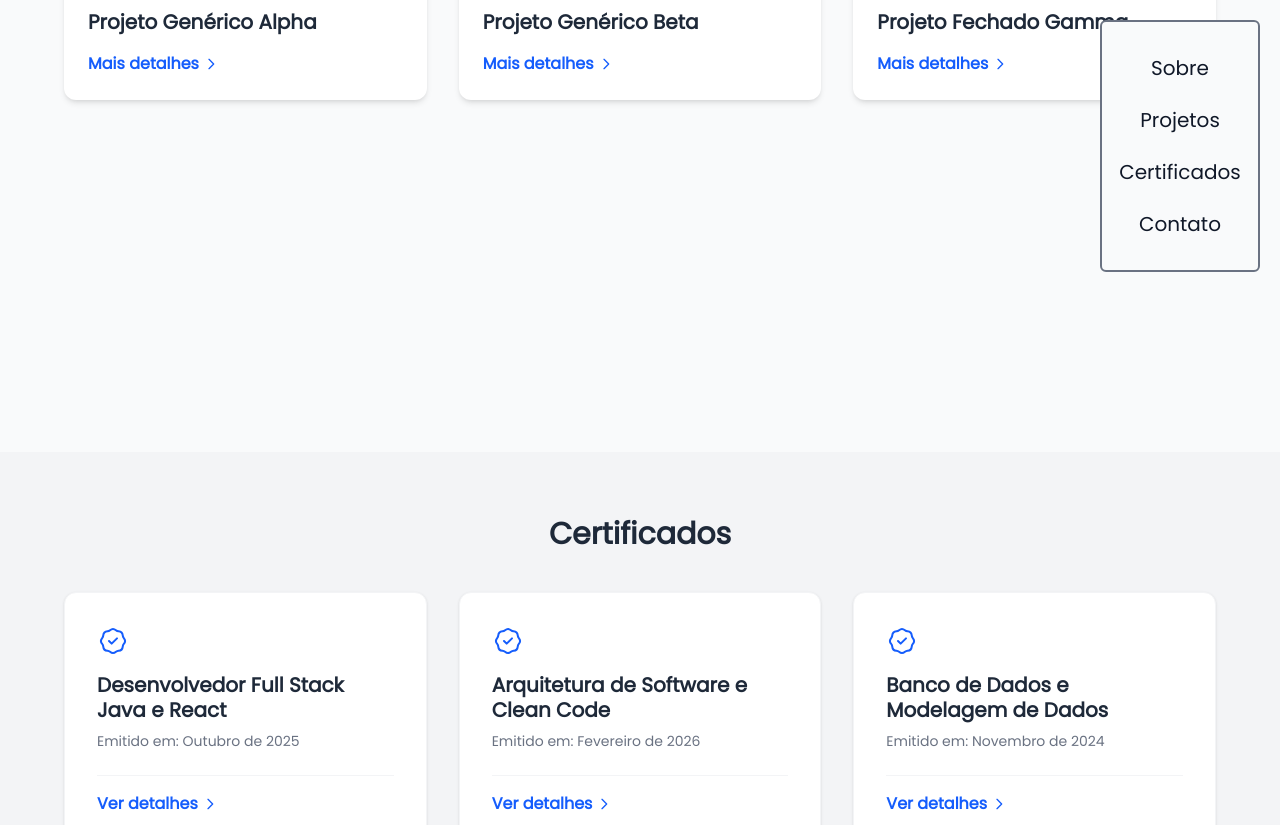
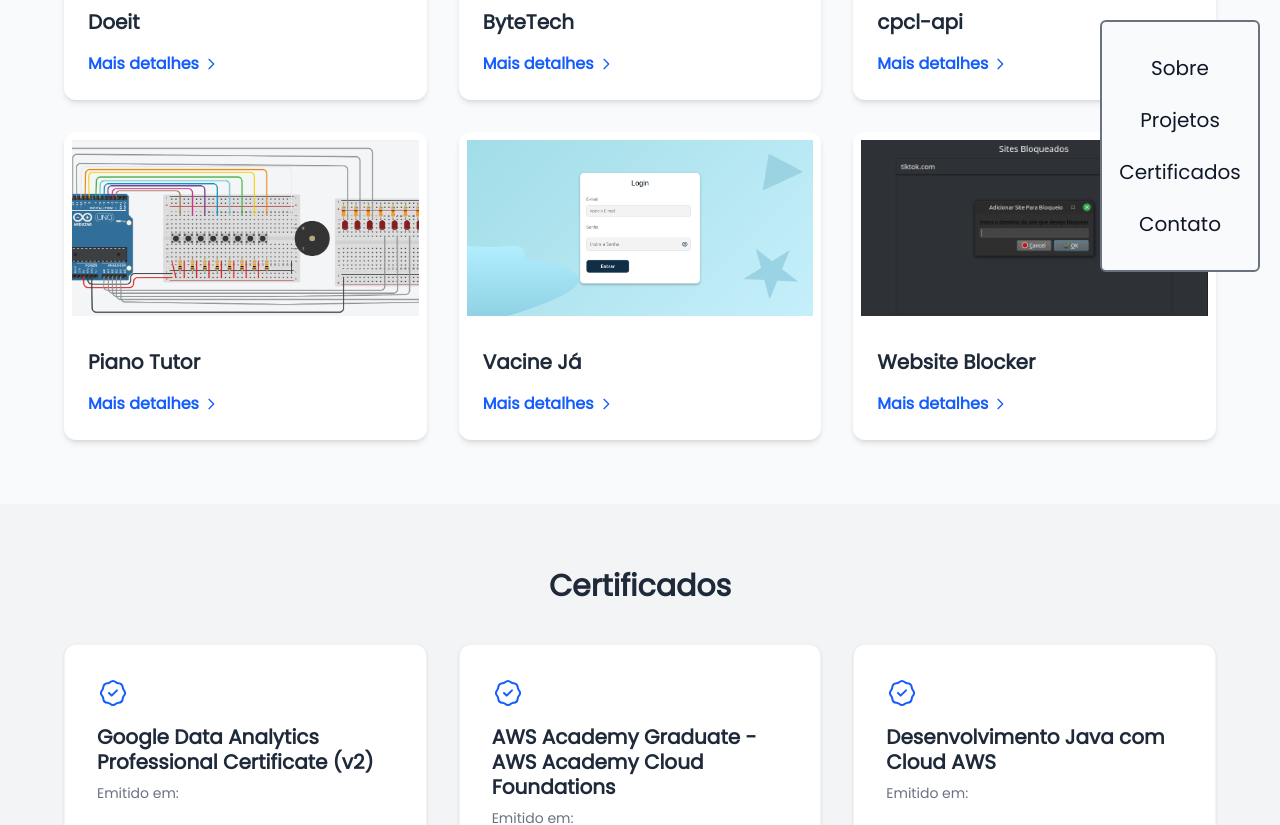
Before and after one commit to Gustavo7327/Portfolio, a React (Vite) app: page / in a window 1280 px wide. Shown: the part 1660-2485 px from the top of the page. Built offline with nearby package versions, Linux system fonts and the light colour scheme.

Commit message:
feat: remove mocked data and add translation for the info of the projects

```diff
--- a/src/sections/Certifications.jsx
+++ b/src/sections/Certifications.jsx
@@ -4,38 +4,15 @@ import { useLanguage } from "../i18n/LanguageProvider";
 const mockCertificates = [
   {
     id: 1,
-    title: "Desenvolvedor Full Stack Java e React",
-    issueDate: "Outubro de 2025",
-    concepts: [
-      "Programação Orientada a Objetos com Java",
-      "Criação de APIs RESTful com Spring Boot",
-      "Desenvolvimento de interfaces reativas com React",
-      "Gerenciamento de estado e Hooks",
-      "Integração de Front-end e Back-end",
-    ],
+    title: "Google Data Analytics Professional Certificate (v2)",
   },
   {
     id: 2,
-    title: "Arquitetura de Software e Clean Code",
-    issueDate: "Fevereiro de 2026",
-    concepts: [
-      "Princípios SOLID e boas práticas",
-      "Design Patterns (Padrões de Projeto)",
-      "Refatoração de código legado",
-      "Arquitetura Hexagonal e Clean Architecture",
-      "Testes Unitários e TDD",
-    ],
+    title: "AWS Academy Graduate - AWS Academy Cloud Foundations",
   },
   {
     id: 3,
-    title: "Banco de Dados e Modelagem de Dados",
-    issueDate: "Novembro de 2024",
-    concepts: [
-      "Modelagem Relacional (Entidade-Relacionamento)",
-      "Queries avançadas em PostgreSQL e MySQL",
-      "Otimização de consultas e Índices",
-      "Introdução a bancos NoSQL com MongoDB",
-    ],
+    title: "Desenvolvimento Java com Cloud AWS",
   },
 ];
 
@@ -67,7 +44,7 @@ export default function Certifications() {
 
               <h3 className="text-xl font-bold mb-2 leading-tight">{cert.title}</h3>
               <p className="text-sm text-gray-500 dark:text-gray-400 mb-6 font-medium">
-                {t("certificates.issued_on") || "Emitido em:"} {cert.issueDate}
+                {t("certificates.issued_on") || "Emitido em:"} {t(`certificates.items.${cert.id}.issueDate`) || ""}
               </p>
 
               <div className="mt-auto pt-4 border-t border-gray-100 dark:border-gray-800">
@@ -111,7 +88,7 @@ export default function Certifications() {
 
               <h3 className="text-2xl md:text-3xl font-bold mb-2">{selectedCert.title}</h3>
               <p className="text-gray-500 dark:text-gray-400 mb-8 font-medium">
-                {t("certificates.issued_on") || "Emitido em:"} <span className="text-gray-700 dark:text-gray-300">{selectedCert.issueDate}</span>
+                {t("certificates.issued_on") || "Emitido em:"} <span className="text-gray-700 dark:text-gray-300">{t(`certificates.items.${selectedCert.id}.issueDate`) || ""}</span>
               </p>
 
               <div>
@@ -119,7 +96,7 @@ export default function Certifications() {
                   {t("certificates.modal.concepts") || "Conceitos Abordados"}
                 </h4>
                 <ul className="space-y-3">
-                  {selectedCert.concepts.map((concept, index) => (
+                  {(t(`certificates.items.${selectedCert.id}.concepts`) ?? []).map((concept, index) => (
                     <li key={index} className="flex items-start text-gray-600 dark:text-gray-300">
                       <svg className="w-5 h-5 mr-3 mt-0.5 text-green-500 flex-shrink-0" fill="none" stroke="currentColor" viewBox="0 0 24 24">
                         <path strokeLinecap="round" strokeLinejoin="round" strokeWidth={2} d="M5 13l4 4L19 7" />
--- a/src/sections/Projects.jsx
+++ b/src/sections/Projects.jsx
@@ -6,36 +6,74 @@ import TechTag from "../components/TechTag";
 const mockProjects = [
   {
     id: 1,
-    name: "Projeto Genérico Alpha",
-    image: "https://via.placeholder.com/600x400/3B82F6/FFFFFF?text=Projeto+Alpha",
-    description: "Uma descrição breve sobre o projeto Alpha. Aqui você explica qual foi o problema resolvido, a arquitetura utilizada e os desafios superados durante o desenvolvimento.",
-    githubLink: "https://github.com/seu-usuario/projeto-alpha",
+    name: "Doeit",
+    image: "/projects/doeit.png",
+    githubLink: "https://github.com/Gustavo7327/Doeit",
     technologies: [
-      { name: "Java", url: "https://img.shields.io/badge/Java-ED8B00?style=for-the-badge&logo=java&logoColor=white" },
-      { name: "Spring", url: "https://img.shields.io/badge/Spring-6DB33F?style=for-the-badge&logo=spring&logoColor=white" },
-      { name: "MySQL", url: "https://img.shields.io/badge/MySQL-4479A1?style=for-the-badge&logo=mysql&logoColor=white" }
+      { name: "PHP", url: "https://img.shields.io/badge/PHP-777BB4?style=for-the-badge&logo=php&logoColor=white" },
+      { name: "Laravel", url: "https://img.shields.io/badge/Laravel-FF2D20?style=for-the-badge&logo=laravel&logoColor=white" },
+      { name: "PostgreSQL", url: "https://img.shields.io/badge/PostgreSQL-336791?style=for-the-badge&logo=postgresql&logoColor=white" },
+      {name: "JavaScript", url: "https://img.shields.io/badge/JavaScript-F7DF1E?style=for-the-badge&logo=javascript&logoColor=black" },
+      {name: "Git", url: "https://img.shields.io/badge/Git-F05032?style=for-the-badge&logo=git&logoColor=white" },
+      {name: "Docker", url: "https://img.shields.io/badge/Docker-2496ED?style=for-the-badge&logo=docker&logoColor=white" }
     ]
   },
   {
     id: 2,
-    name: "Projeto Genérico Beta",
-    image: "https://via.placeholder.com/600x400/10B981/FFFFFF?text=Projeto+Beta",
-    description: "Descrição do projeto Beta. Este projeto focou no desenvolvimento frontend, consumindo APIs RESTful e garantindo alta performance e acessibilidade.",
-    githubLink: "https://github.com/seu-usuario/projeto-beta",
+    name: "ByteTech",
+    image: "/projects/bytetech.png",
+    githubLink: "https://github.com/Gustavo7327/ByteTech",
     technologies: [
-      { name: "React", url: "https://img.shields.io/badge/React-20232A?style=for-the-badge&logo=react&logoColor=61DAFB" },
-      { name: "Tailwind CSS", url: "https://img.shields.io/badge/Tailwind_CSS-38B2AC?style=for-the-badge&logo=tailwindcss&logoColor=white" }
+      { name: "PHP", url: "https://img.shields.io/badge/PHP-777BB4?style=for-the-badge&logo=php&logoColor=white" },
+      { name: "Laravel", url: "https://img.shields.io/badge/Laravel-FF2D20?style=for-the-badge&logo=laravel&logoColor=white" },
+      { name: "Tailwind CSS", url: "https://img.shields.io/badge/Tailwind_CSS-38B2AC?style=for-the-badge&logo=tailwindcss&logoColor=white" },
+      {name: "MySQL", url: "https://img.shields.io/badge/MySQL-4479A1?style=for-the-badge&logo=mysql&logoColor=white" },
+      {name: "JavaScript", url: "https://img.shields.io/badge/JavaScript-F7DF1E?style=for-the-badge&logo=javascript&logoColor=black" },
     ]
   },
   {
     id: 3,
-    name: "Projeto Fechado Gamma",
-    image: "https://via.placeholder.com/600x400/8B5CF6/FFFFFF?text=Projeto+Gamma",
-    description: "Este é um exemplo de projeto privado (semelhante a um freela ou trabalho interno). Por isso, não possui botão/link para o GitHub.",
-    githubLink: null,
+    name: "cpcl-api",
+    image: "/projects/cpcl-api.png",
+    githubLink: "https://github.com/Gustavo7327/cpcl-api",
+    technologies: [
+      { name: "Java", url: "https://img.shields.io/badge/Java-007396?style=for-the-badge&logo=java&logoColor=white" },
+      { name: "Spring Boot", url: "https://img.shields.io/badge/Spring_Boot-6DB33F?style=for-the-badge&logo=springboot&logoColor=white" },
+      {name: "Spring Security", url: "https://img.shields.io/badge/Spring_Security-6DB33F?style=for-the-badge&logo=springsecurity&logoColor=white" },
+      {name: "SQL", url: "https://img.shields.io/badge/SQL-4479A1?style=for-the-badge&logo=sql&logoColor=white" },
+    ]
+  },
+  {
+    id: 4,
+    name: "Piano Tutor",
+    image: "/projects/piano-tutor.png",
+    githubLink: "https://github.com/Gustavo7327/PianoTutor",
+    technologies: [
+      { name: "C++", url: "https://img.shields.io/badge/C++-00599C?style=for-the-badge&logo=c%2B%2B&logoColor=white" },
+      { name: "Arduino", url: "https://img.shields.io/badge/Arduino-00979C?style=for-the-badge&logo=arduino&logoColor=white" },
+    ]
+  },
+  {
+    id: 5,
+    name: "Vacine Já",
+    image: "/projects/vacine-ja.png",
+    githubLink: "https://github.com/Gustavo7327/Projeto-Vacina",
     technologies: [
       { name: "PHP", url: "https://img.shields.io/badge/PHP-777BB4?style=for-the-badge&logo=php&logoColor=white" },
-      { name: "Laravel", url: "https://img.shields.io/badge/Laravel-FF2D20?style=for-the-badge&logo=laravel&logoColor=white" }
+      {name: "MySQL", url: "https://img.shields.io/badge/MySQL-4479A1?style=for-the-badge&logo=mysql&logoColor=white" },
+      {name: "JavaScript", url: "https://img.shields.io/badge/JavaScript-F7DF1E?style=for-the-badge&logo=javascript&logoColor=black" },
+      {name: "HTML", url: "https://img.shields.io/badge/HTML5-E34F26?style=for-the-badge&logo=html5&logoColor=white" },
+      {name: "CSS", url: "https://img.shields.io/badge/CSS3-1572B6?style=for-the-badge&logo=css3&logoColor=white" },
+    ]
+  },
+  {
+    id: 6,
+    name: "Website Blocker",
+    image: "/projects/website-blocker.png",
+    githubLink: "https://github.com/Gustavo7327/WebsiteBlocker",
+    technologies: [
+      { name: "C++", url: "https://img.shields.io/badge/C++-00599C?style=for-the-badge&logo=c%2B%2B&logoColor=white" },
+      { name: "Qt", url: "https://img.shields.io/badge/Qt-41CD52?style=for-the-badge&logo=qt&logoColor=white" },
     ]
   }
 ];
@@ -61,7 +99,7 @@ export default function Projects() {
               <img
                 src={project.image}
                 alt={project.name}
-                className="w-full h-48 object-cover"
+                className="w-full h-48 object-cover p-2"
               />
               <div className="p-6 flex flex-col flex-1">
                 <h3 className="text-xl font-bold mb-4">{project.name}</h3>
@@ -108,7 +146,7 @@ export default function Projects() {
               <h3 className="text-2xl md:text-3xl font-bold mb-4">{selectedProject.name}</h3>
 
               <p className="text-gray-600 dark:text-gray-300 mb-6 text-justify leading-relaxed">
-                {selectedProject.description}
+                {t(`projects.items.${selectedProject.id}.description`) || ""}
               </p>
 
               <div className="mb-8">
```
